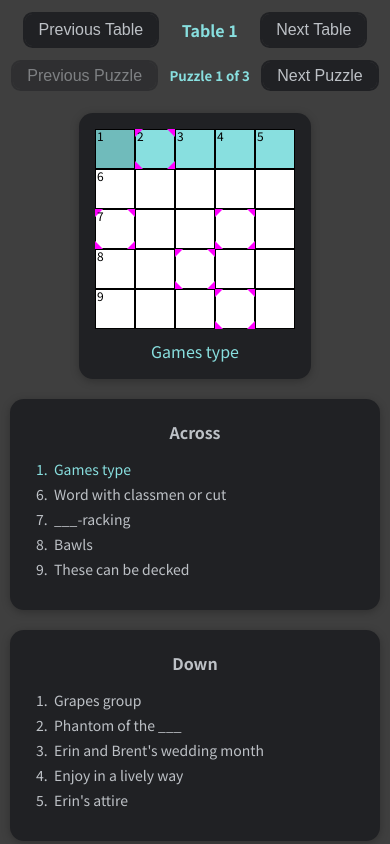
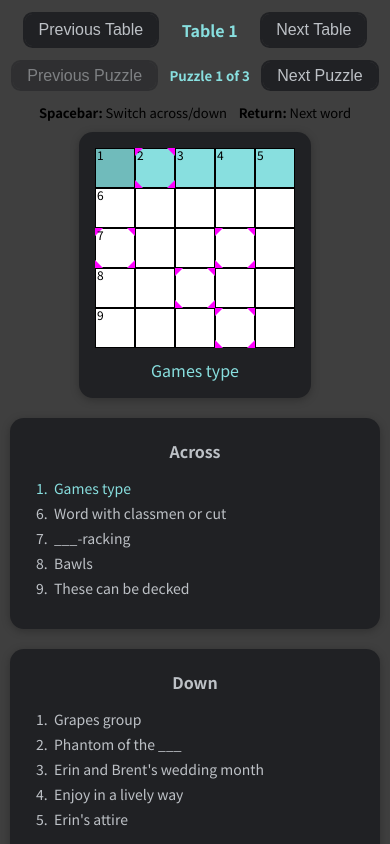
Before and after one commit to bka04/wedding, a React (Create React App) app: page / in a window 390 px wide. Shown: the top 844 px of the page. Built offline with nearby package versions, Linux system fonts and the light colour scheme.

Commit message:
Mobile fixes

```diff
--- a/src/components/crosswords/Crossword.css
+++ b/src/components/crosswords/Crossword.css
@@ -3,6 +3,19 @@
   gap: 10px;
   justify-content: center;
   align-items: flex-start;
+}
+
+.crosswordInstructions {
+  display: flex;
+  justify-content: center;
+  flex-direction: row; /* change this to row instead of 'column' */
+  flex-wrap: wrap; /* added flex-wrap */
+}
+
+.crosswordInstructions p {
+  font-size: small;
+  margin: 0;
+  /* color: #bdc1c6; */
 }
 
 .crosswordCluesCard {
--- a/src/components/crosswords/Crossword.js
+++ b/src/components/crosswords/Crossword.js
@@ -251,7 +251,7 @@ const reducer = (state, action) => {
         index = crosswordMethods.getNextCell(newState, index, "down");
         break;
       case 9: //tab
-      case 32: //enter
+      case 13: //enter
         if (action.event.shiftKey) {
           index = crosswordMethods.getPrevWord(newState, index)
         } else {
@@ -371,6 +371,10 @@ const Crossword = (props) => {
       {/* {state.solved && !props.isThisLastPuzzle ? <div className='dark nextPuzzleDiv'><Button className="nextPuzzleBtn" onClick={nextPuzzleHandler}>
             Next Puzzle</Button></div> : null
       } */}
+      <div className="crosswordInstructions">
+        <p><strong>Spacebar:</strong> Switch across/down</p>
+        <p>&nbsp;&nbsp;&nbsp; <strong>Return:</strong> Next word</p>
+      </div>
       <div className={`crosswordContent ${state.cols > 5 ? 'mediumGrid' : 'smallGrid'}`}>
         <Card className='dark crosswordCluesCard'>
           <CrosswordClues
--- a/src/components/crosswords/CrosswordCell.css
+++ b/src/components/crosswords/CrosswordCell.css
@@ -22,7 +22,7 @@
   background-color: #70bbbb;
 }
 .cell .cellDisabled {
-  background-color: black;
+  background-color: black !important;
 }
 
 .cellHighlight {
```
